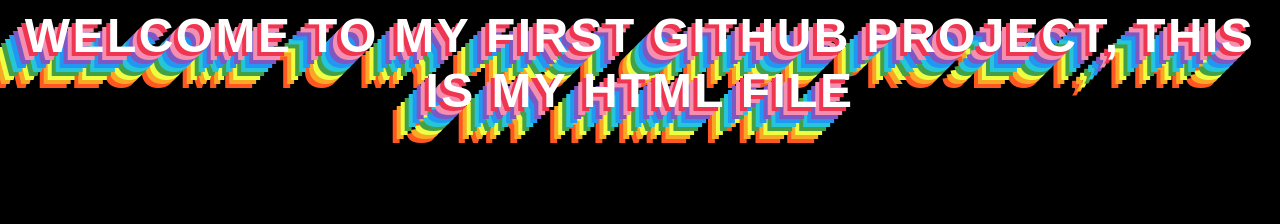
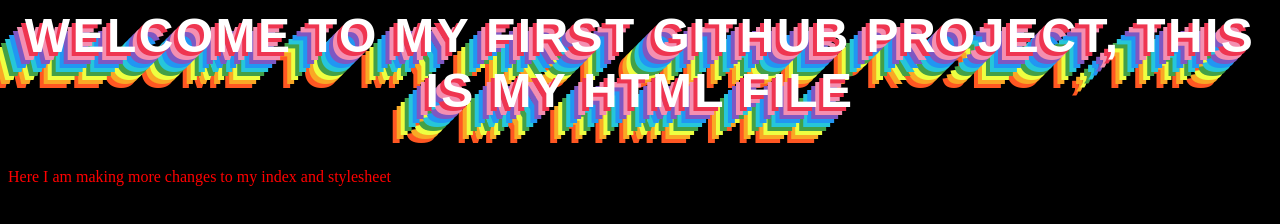
Before and after one commit to Adaminoo/Project-Git-and-GitHub-Workflow, a plain HTML site: page index.html in a window 1280 px wide. Drawn offline with Linux system fonts and the light colour scheme.

Commit message:
adding a p tag to index and stylesheet

```diff
--- a/index.html
+++ b/index.html
@@ -5,5 +5,6 @@
 </head>
 <body>
     <h1>Welcome to my first GitHub Project, this is my HTML file</h1>
+    <p>Here I am making more changes to my index and stylesheet</p>
 </body>
 </html>
--- a/style.css
+++ b/style.css
@@ -18,6 +18,10 @@
                  -36px 36px #ff5722;
   }
 
+  p {
+    color: red;
+  }
+
   body {
     background-color: black;
   }
```
